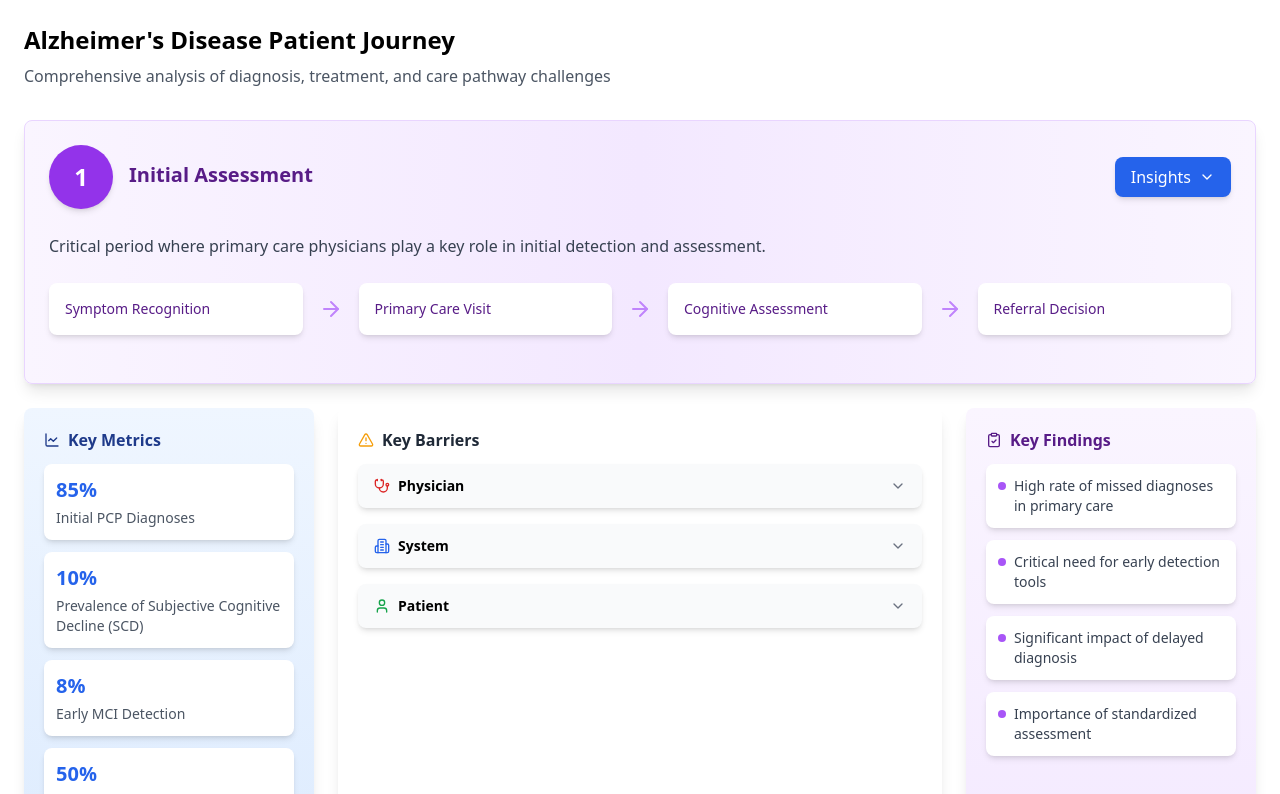
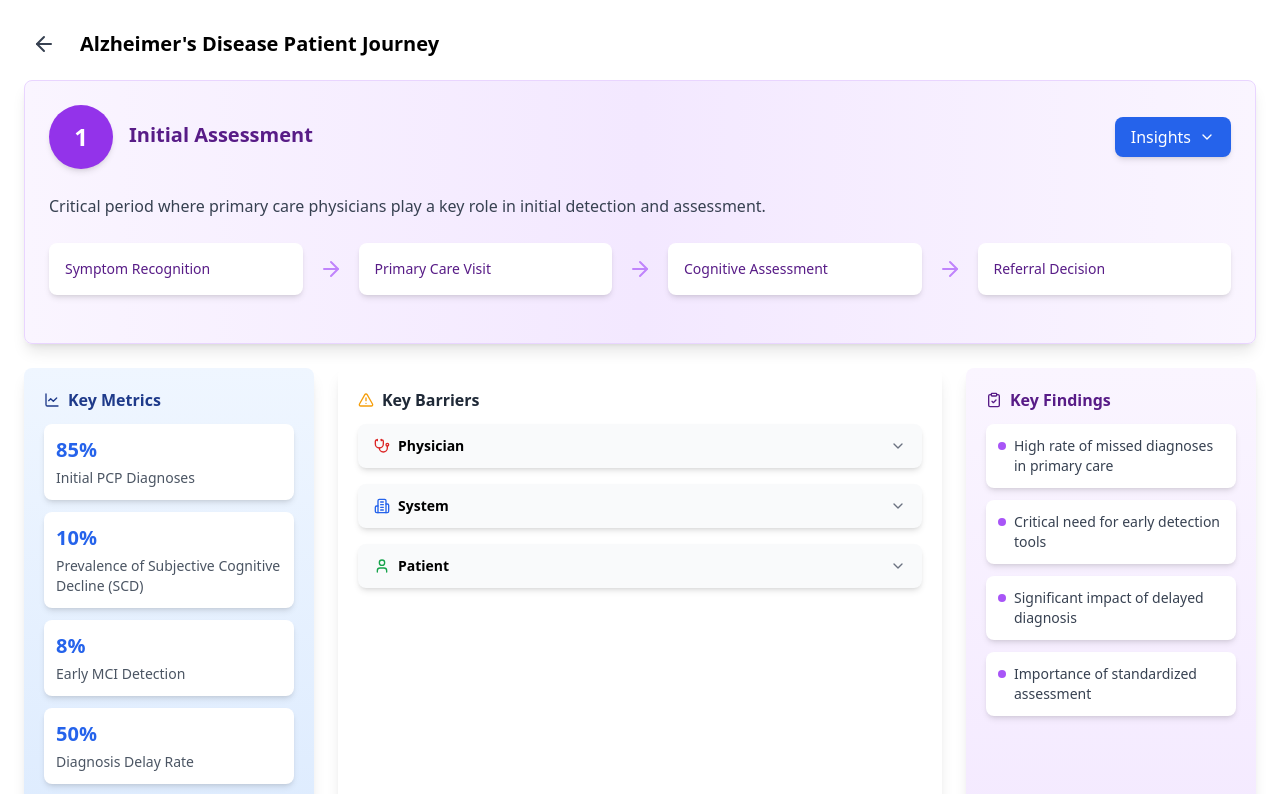
Before and after one commit to Bennybas/alzheimers_patient_journey, a React (Create React App) app: page / in a window 1280 px wide. Shown: the top 794 px of the page. Built offline with nearby package versions, Linux system fonts and the light colour scheme.

Commit message:
AlzheimersJourneyFlow.jsx

```diff
--- a/src/components/AlzheimersJourneyFlow/AlzheimersJourneyFlow.jsx
+++ b/src/components/AlzheimersJourneyFlow/AlzheimersJourneyFlow.jsx
@@ -2,13 +2,29 @@ import React from 'react';
 import JourneyStage from '../JourneyStage/JourneyStage';
 import EconomicImpact from '../EconomicImpact/EconomicImpact';
 import { journeyData } from '../../data/journeyData';
+import { ArrowLeft } from 'lucide-react';
+import {  Pill } from 'lucide-react'
+import { useState } from 'react';
 
 const AlzheimersJourneyFlow = () => {
+
+  const [isLoading, setIsLoading] = useState(false);
+  const handleBackClick = () => {
+    setIsLoading(true);
+    window.location.href = 'https://chryselys-pj-landing.onrender.com';
+  }
   return (
     <div className="max-w-7xl mx-auto p-6">
-      <div className="mb-8">
-        <h1 className="text-2xl font-bold mb-2">Alzheimer's Disease Patient Journey</h1>
-        <p className="text-gray-600">Comprehensive analysis of diagnosis, treatment, and care pathway challenges</p>
+
+      <div className="flex items-center mb-4">
+      <button
+          onClick={handleBackClick}
+          className="p-2 hover:bg-gray-100 rounded-full transition-colors flex items-center"
+          aria-label="Go back"
+        >
+          <ArrowLeft className="text-gray-700 w-6 h-6" />
+        </button>
+        <h1 className="text-xl font-bold ml-4">Alzheimer's Disease Patient Journey</h1>
       </div>
 
       <div className="space-y-12">
@@ -24,6 +40,14 @@ const AlzheimersJourneyFlow = () => {
       </div>
 
       <EconomicImpact />
+      {isLoading && (
+        <div className="fixed top-0 left-0 w-full h-full bg-gray-800 opacity-50 flex items-center justify-center z-50">
+          <div className="text-white text-3xl flex items-center space-x-4">
+            <Pill className="animate-spin w-12 h-12" /> {/* Use the rotating Pill icon */}
+            <span>Loading...</span>
+          </div>
+        </div>
+      )}
     </div>
   );
 };
```
